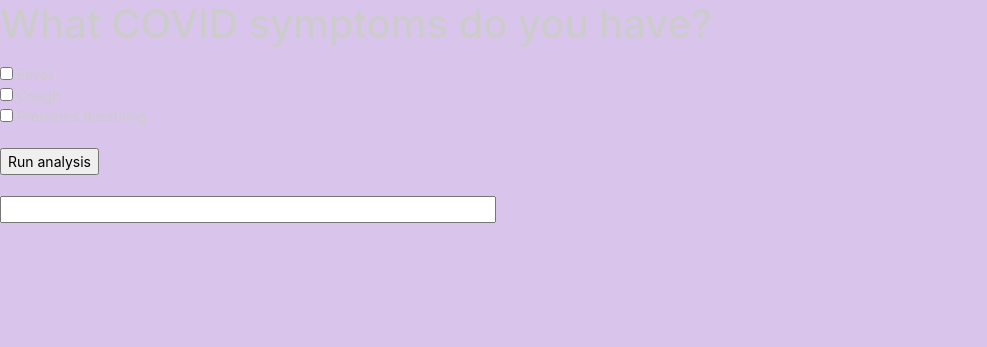
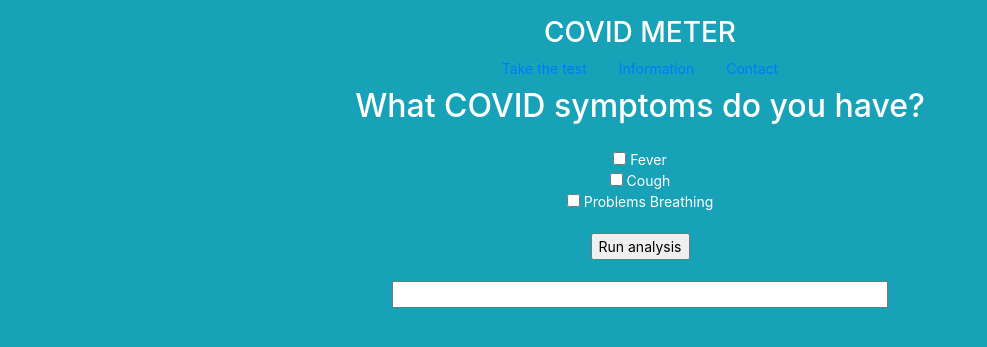
Before and after one commit to celinmay/ai-for-good, a Flask app: page / in a window 1280 px wide. Shown: the top 347 px of the page, without its empty margins (0-987 px from the left). Run offline with Flask 2, Linux system fonts and the light colour scheme; some libraries are stand-ins or nearby versions.

Commit message:
problems solved

```diff
--- a/AI for good/Flask/flask_intro.py
+++ b/AI for good/Flask/flask_intro.py
@@ -39,7 +39,7 @@
             #    symptomsList[i] = int(symptomsList[1])
 
 
-        fieldnames = ['symptom', 'symptom']
+            fieldnames = ['symptom', 'symptom']
 
         with open('data.csv', 'a') as inFile:
             writer = csv.DictWriter(inFile, fieldnames=symptoms.keys())
@@ -56,8 +56,8 @@
                # writer.writerow(valueString)
 
             # symptomsList is a list, and cannot be appended like that I belive try the above method
-            writer.writerow({'symptom': symptomsList})
-            return render_template("index.html")
+            writer.writerow(symptoms)
+            return render_template("index.html", symptoms = symptoms)
 
 
 #Execute server
--- a/AI for good/Flask/static/css/style.css
+++ b/AI for good/Flask/static/css/style.css
@@ -1,8 +1,5 @@
 body {
     background-color: #d9c5ec;
     font-size: 14px;
+    color: #000;
 }
-
-#test {
-    color: #ccc;
-}
--- a/AI for good/Flask/templates/index.html
+++ b/AI for good/Flask/templates/index.html
@@ -6,9 +6,20 @@
   <link rel="stylesheet" href="{{ url_for('static', filename='css/style.css') }}">
 </head>
 
-  <body>
-    <section id="test">
-      <h1>What COVID symptoms do you have?</h1>
+<body class="d-flex h-100 text-center text-white bg-info">
+  <div class="cover-container d-flex w-100 h-100 p-3 mx-auto flex-column">
+    <header class="mb-auto">
+      <div>
+        <h3 class="float-md-start mb-0">COVID METER</h3>
+        <nav class="nav nav-masthead justify-content-center float-md-end">
+          <a class="nav-link active" aria-current="page" href="#">Take the test</a>
+          <a class="nav-link" href="#">Information</a>
+          <a class="nav-link" href="#">Contact</a>
+        </nav>
+      </div>
+    </header>
+    <main class="px-3"></main>
+      <h2>What COVID symptoms do you have?</h2>
       <p>
           <form action="/data" method="POST">
             {%for symptom, i in symptoms.items() %}
@@ -20,7 +31,9 @@
         <input type="text" id="analysis" size="50">
         </form>
       </p>
-    </section>
+    </main>
+
+
       <script>
         function myFunction() {
           var symptom = document.forms[0];
```
Also changed, not shown: AI for good/data.csv (+14 -0 lines).
